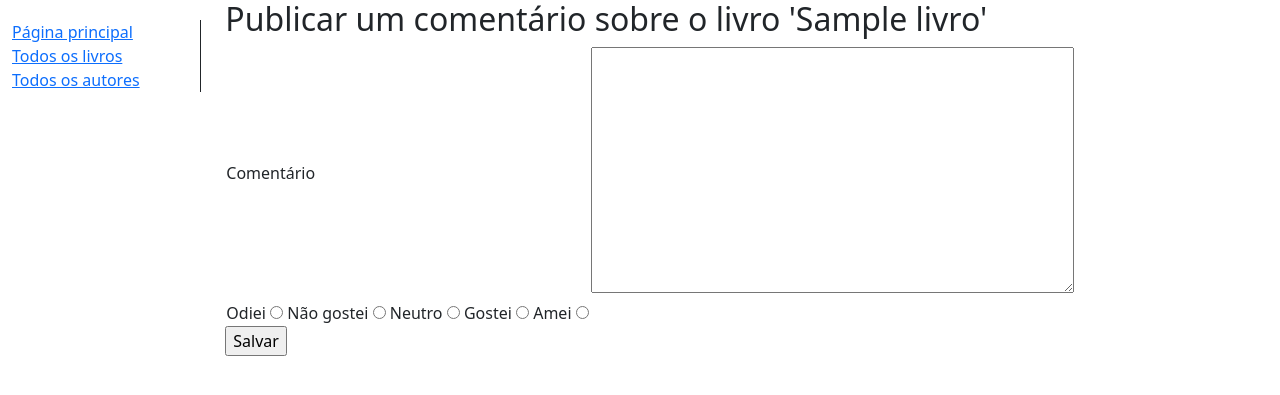
After one commit to abispo/curso-python-proway-20220702, a Django app: page /catalogo/livros/1/comentar in a window 1280 px wide. The commit adds this page. Shown: the top 395 px of the page. Run offline with Django 4.2, Linux system fonts and the light colour scheme; a user stored in the database is signed in; tables that the repository leaves empty hold one stand-in row (values such as "Sample post").

Commit message:
Arquivos aula 08 web

```diff
--- a/modulo003-python-web/20221029_aula08/catalogo/admin.py
+++ b/modulo003-python-web/20221029_aula08/catalogo/admin.py
@@ -1,6 +1,6 @@
 from django.contrib import admin
 
-from .models import Genero, Livro, CopiaLivro, Autor
+from .models import Genero, Livro, CopiaLivro, Autor, OpiniaoUsuarioLivro
 
 
 class AutorAdmin(admin.ModelAdmin):
@@ -33,6 +33,7 @@ class LivroAdmin(admin.ModelAdmin):
 
 
 admin.site.register(Genero)
+admin.site.register(OpiniaoUsuarioLivro)
 admin.site.register(Livro, LivroAdmin)
 admin.site.register(CopiaLivro, CopiaLivroAdmin)
 admin.site.register(Autor, AutorAdmin)
--- a/modulo003-python-web/20221029_aula08/catalogo/models.py
+++ b/modulo003-python-web/20221029_aula08/catalogo/models.py
@@ -101,3 +101,32 @@ class Autor(models.Model):
 
     class Meta:
         ordering = ['sobrenome', 'nome']
+
+
+class OpiniaoUsuarioLivro(models.Model):
+    livro = models.ForeignKey(Livro, on_delete=models.SET_NULL, null=True, blank=True)
+    usuario = models.ForeignKey(User, on_delete=models.SET_NULL, null=True, blank=True)
+
+    comentario = models.TextField()
+
+    NOTA_LIVRO = (
+        ("1", "Odiei"),
+        ("2", "Não gostei"),
+        ("3", "Neutro"),
+        ("4", "Gostei"),
+        ("5", "Amei")
+    )
+
+    nota = models.CharField(
+        max_length=1,
+        choices=NOTA_LIVRO,
+        blank=True,
+        default='3',
+        help_text="Nota do livro segundo o usuário"
+    )
+
+    def __str__(self):
+        return self.comentario
+
+    class Meta:
+        db_table = "opinioes_usuarios_livros"
--- /dev/null
+++ b/modulo003-python-web/20221029_aula08/catalogo/templates/catalogo/comentar_livro.html
@@ -0,0 +1,39 @@
+{% extends "base.html" %}
+
+{% block content %}
+    <h2>Publicar um comentário sobre o livro '{{ livro.titulo }}'</h2>
+
+    <form action="" method="post">
+        {% csrf_token %}
+        <table>
+            <tr>
+                <td>
+                    Comentário
+                </td>
+                <td>
+                    <textarea name="comentario" id="comentario" cols="50" rows="10"></textarea>
+                </td>
+            </tr>
+            <tr>
+                <td>
+                    <label for="odiei">Odiei</label>
+                    <input type="radio" id="odiei" name="nota" value="1">
+
+                    <label for="nao_gostei">Não gostei</label>
+                    <input type="radio" id="nao_gostei" name="nota" value="2">
+
+                    <label for="neutro">Neutro</label>
+                    <input type="radio" id="neutro" name="nota" value="3">
+
+                    <label for="gostei">Gostei</label>
+                    <input type="radio" id="gostei" name="nota" value="4">
+
+                    <label for="amei">Amei</label>
+                    <input type="radio" id="amei" name="nota" value="5">
+                </td>
+            </tr>
+        </table>
+        <input type="submit" value="Salvar">
+    </form>
+
+{% endblock %}
--- a/modulo003-python-web/20221029_aula08/catalogo/urls.py
+++ b/modulo003-python-web/20221029_aula08/catalogo/urls.py
@@ -8,6 +8,7 @@ urlpatterns = [
     path("livros/", views.LivroListView.as_view(), name="lista-livros"),
     path("livros/<int:pk>/", views.LivroDetailView.as_view(), name="detalhe-livro"),
     path("livros/<uuid:pk>/renovar", views.renovar_data_devolucao_livro, name="renovar-data-devolucao-livro"),
+    path("livros/<int:pk>/comentar", views.comentar_livro, name="comentar-livro"),
     path("autores/", views.AutorListView.as_view(), name="lista-autores"),
     path("autores/<int:pk>/", views.AutorDetailView.as_view(), name="detalhe-autor"),
     path("meus-emprestimos/", views.CopiasEmprestadasPorUsuarioListView.as_view(), name="meus-emprestimos"),
--- a/modulo003-python-web/20221029_aula08/catalogo/views.py
+++ b/modulo003-python-web/20221029_aula08/catalogo/views.py
@@ -7,7 +7,7 @@ from django.views import generic
 import datetime
 
 from .forms import RenovarDevolucaoLivro
-from .models import Livro, CopiaLivro, Autor
+from .models import Livro, CopiaLivro, Autor, OpiniaoUsuarioLivro
 
 
 # function-based view
@@ -74,6 +74,31 @@ def renovar_data_devolucao_livro(request, pk):
 
     return render(request, "catalogo/renovar_data_devolucao_livro.html", context)
 
+
+@login_required
+def comentar_livro(request, pk):
+
+    livro = get_object_or_404(Livro, pk=pk)
+
+    if request.method == "POST":
+        data = request.POST
+        OpiniaoUsuarioLivro(
+            usuario=request.user,
+            livro=livro,
+            comentario=data.get("comentario"),
+            nota=data.get("nota")
+        ).save()
+
+        return HttpResponseRedirect(reverse("catalogo:detalhe-livro", args=(pk,)))
+
+    else:
+        context = {
+            "livro": livro
+        }
+
+        return render(request, "catalogo/comentar_livro.html", context)
+
+
 # class-based view
 class LivroListView(generic.ListView):
     model = Livro
```
Also changed, not shown: modulo003-python-web/20221029_aula08/catalogo/templates/catalogo/livro_detail.html (+11 -0 lines), modulo003-python-web/20221029_aula08/catalogo/migrations/0005_opiniaousuariolivro.py (added).
